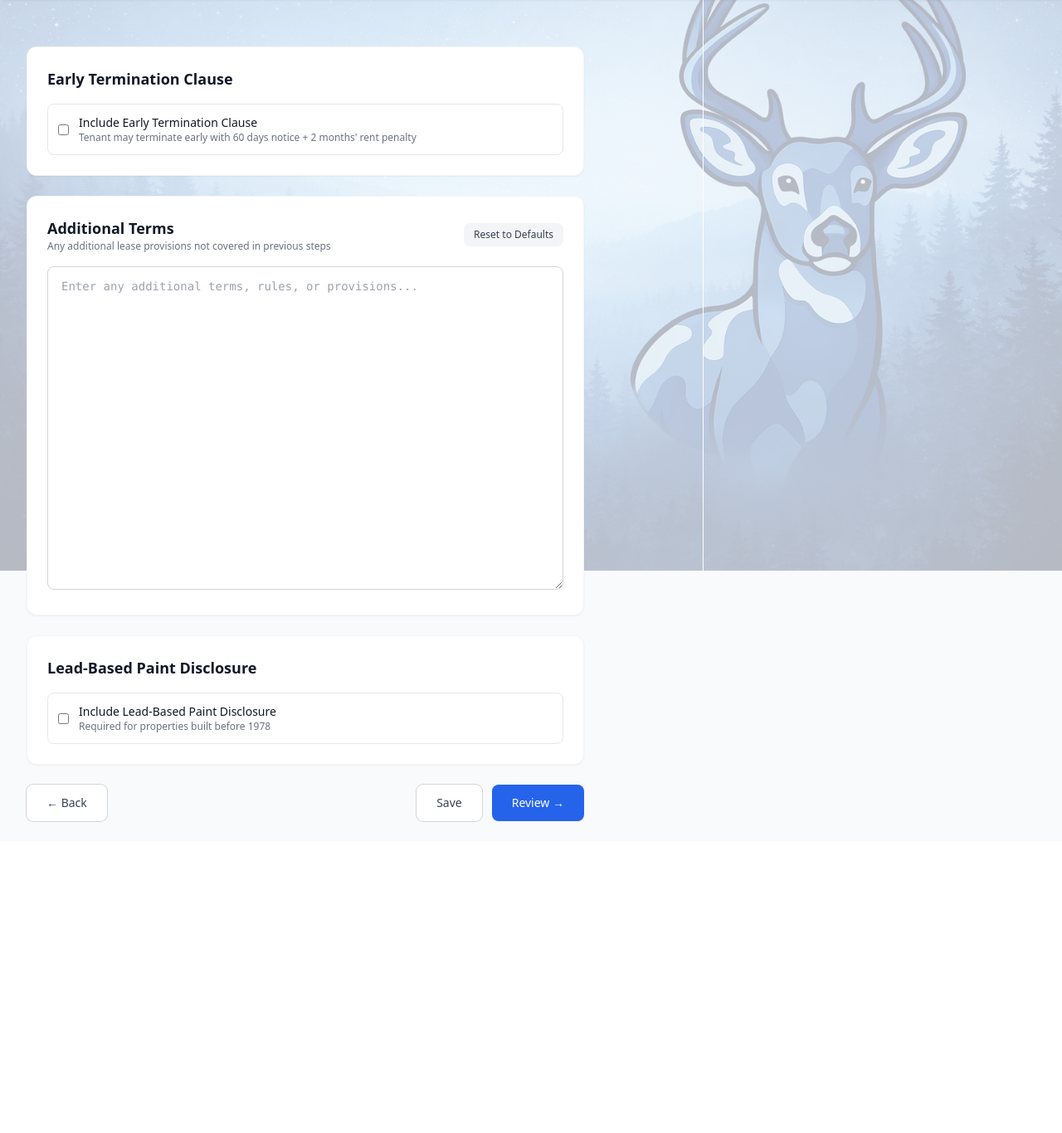
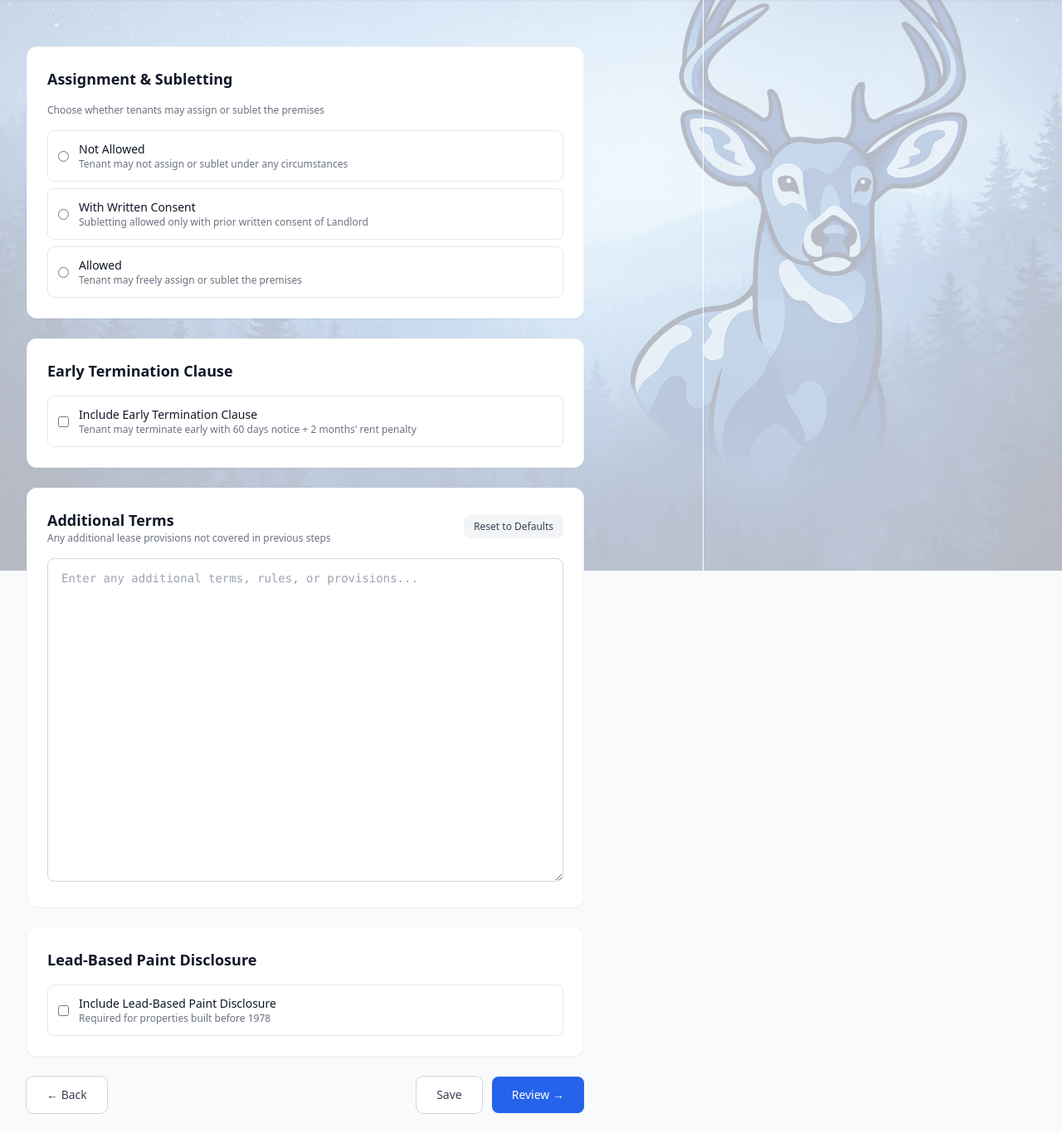
Before and after one commit to tidalpod/h20silobot, a FastAPI app: template webapp/templates/leases/builder_step6.html in a window 1280 px wide. Shown: the part 112-1478 px from the top of the page at 83% size. Before the commit the page ends 1103 px from the top, so only its background shows below. Run offline with FastAPI, Linux system fonts and the light colour scheme; the template is opened without the code that fills it, so the values that code supplies are empty; some libraries are stand-ins or nearby versions.

Commit message:
Add subletting policy option to lease builder step 6
Three options: Not Allowed, With Written Consent (default), or Allowed.
Selection swaps the Assignment and Subletting provision text (section 3.1)
in the generated PDF.

Co-Authored-By: Claude Opus 4.6 (1M context) <noreply@anthropic.com>

```diff
--- a/webapp/routes/lease_builder.py
+++ b/webapp/routes/lease_builder.py
@@ -426,6 +426,7 @@ async def save_step(request: Request, builder_id: int, step: int):
             data["keys"] = keys
 
         elif step == 6:
+            data["subletting_policy"] = form.get("subletting_policy", "consent")
             data["early_termination"] = form.get("early_termination") == "true"
             data["additional_terms"] = form.get("additional_terms", "")
             data["lead_paint_disclosure"] = form.get("lead_paint_disclosure") == "true"
--- a/webapp/templates/leases/builder_review.html
+++ b/webapp/templates/leases/builder_review.html
@@ -224,7 +224,11 @@
             <h2 class="text-lg font-semibold text-gray-900">6. Provisions</h2>
             <a href="/leases/builder/{{ builder.id }}/step/6" class="text-sm text-blue-600 hover:text-blue-500">Edit</a>
         </div>
-        <dl class="grid grid-cols-2 gap-4 text-sm">
+        <dl class="grid grid-cols-3 gap-4 text-sm">
+            <div>
+                <dt class="text-gray-500">Subletting</dt>
+                <dd class="font-medium text-gray-900">{% if data.get('subletting_policy') == 'not_allowed' %}Not Allowed{% elif data.get('subletting_policy') == 'allowed' %}Allowed{% else %}With Written Consent{% endif %}</dd>
+            </div>
             <div>
                 <dt class="text-gray-500">Early Termination</dt>
                 <dd class="font-medium text-gray-900">{{ 'Included' if data.get('early_termination') else 'Not Included' }}</dd>
--- a/webapp/templates/leases/builder_step6.html
+++ b/webapp/templates/leases/builder_step6.html
@@ -29,6 +29,35 @@
 
 <form method="POST" action="/leases/builder/{{ builder.id }}/step/6">
     <div class="max-w-2xl space-y-6">
+        <!-- Subletting Policy -->
+        <div class="bg-white rounded-xl shadow-sm border border-gray-100 p-6 space-y-4">
+            <h2 class="text-lg font-semibold text-gray-900">Assignment & Subletting</h2>
+            <p class="text-xs text-gray-500">Choose whether tenants may assign or sublet the premises</p>
+            <div class="space-y-2">
+                <label class="flex items-center gap-3 p-3 rounded-lg border border-gray-200 cursor-pointer hover:bg-gray-50">
+                    <input type="radio" name="subletting_policy" value="not_allowed" {% if data.get('subletting_policy', 'consent') == 'not_allowed' %}checked{% endif %} class="text-blue-600">
+                    <div>
+                        <p class="text-sm font-medium text-gray-900">Not Allowed</p>
+                        <p class="text-xs text-gray-500">Tenant may not assign or sublet under any circumstances</p>
+                    </div>
+                </label>
+                <label class="flex items-center gap-3 p-3 rounded-lg border border-gray-200 cursor-pointer hover:bg-gray-50">
+                    <input type="radio" name="subletting_policy" value="consent" {% if data.get('subletting_policy', 'consent') == 'consent' %}checked{% endif %} class="text-blue-600">
+                    <div>
+                        <p class="text-sm font-medium text-gray-900">With Written Consent</p>
+                        <p class="text-xs text-gray-500">Subletting allowed only with prior written consent of Landlord</p>
+                    </div>
+                </label>
+                <label class="flex items-center gap-3 p-3 rounded-lg border border-gray-200 cursor-pointer hover:bg-gray-50">
+                    <input type="radio" name="subletting_policy" value="allowed" {% if data.get('subletting_policy', 'consent') == 'allowed' %}checked{% endif %} class="text-blue-600">
+                    <div>
+                        <p class="text-sm font-medium text-gray-900">Allowed</p>
+                        <p class="text-xs text-gray-500">Tenant may freely assign or sublet the premises</p>
+                    </div>
+                </label>
+            </div>
+        </div>
+
         <!-- Early Termination -->
         <div class="bg-white rounded-xl shadow-sm border border-gray-100 p-6 space-y-4">
             <h2 class="text-lg font-semibold text-gray-900">Early Termination Clause</h2>
```
Also changed, not shown: webapp/services/lease_pdf_service.py (+41 -2 lines).
